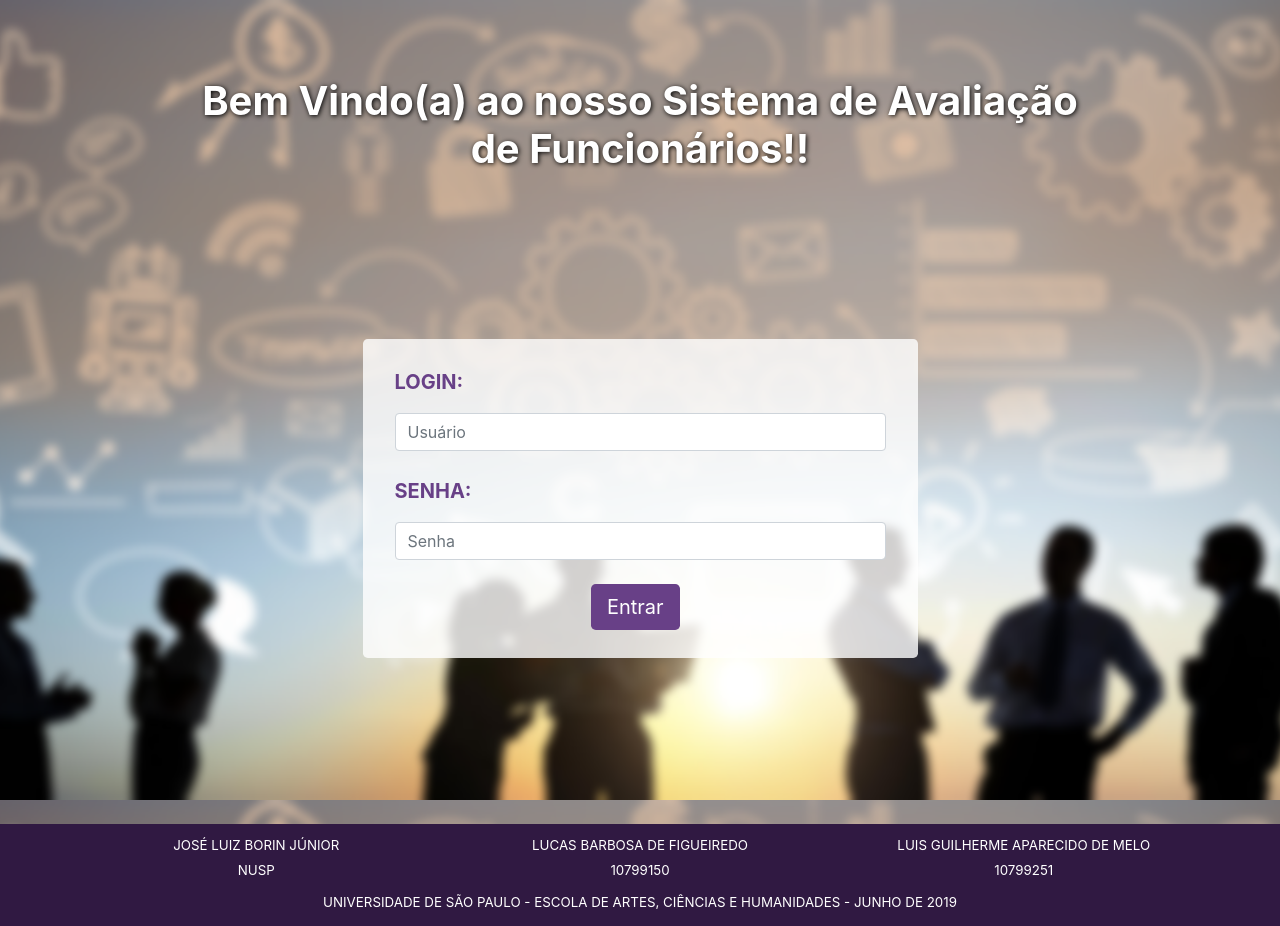
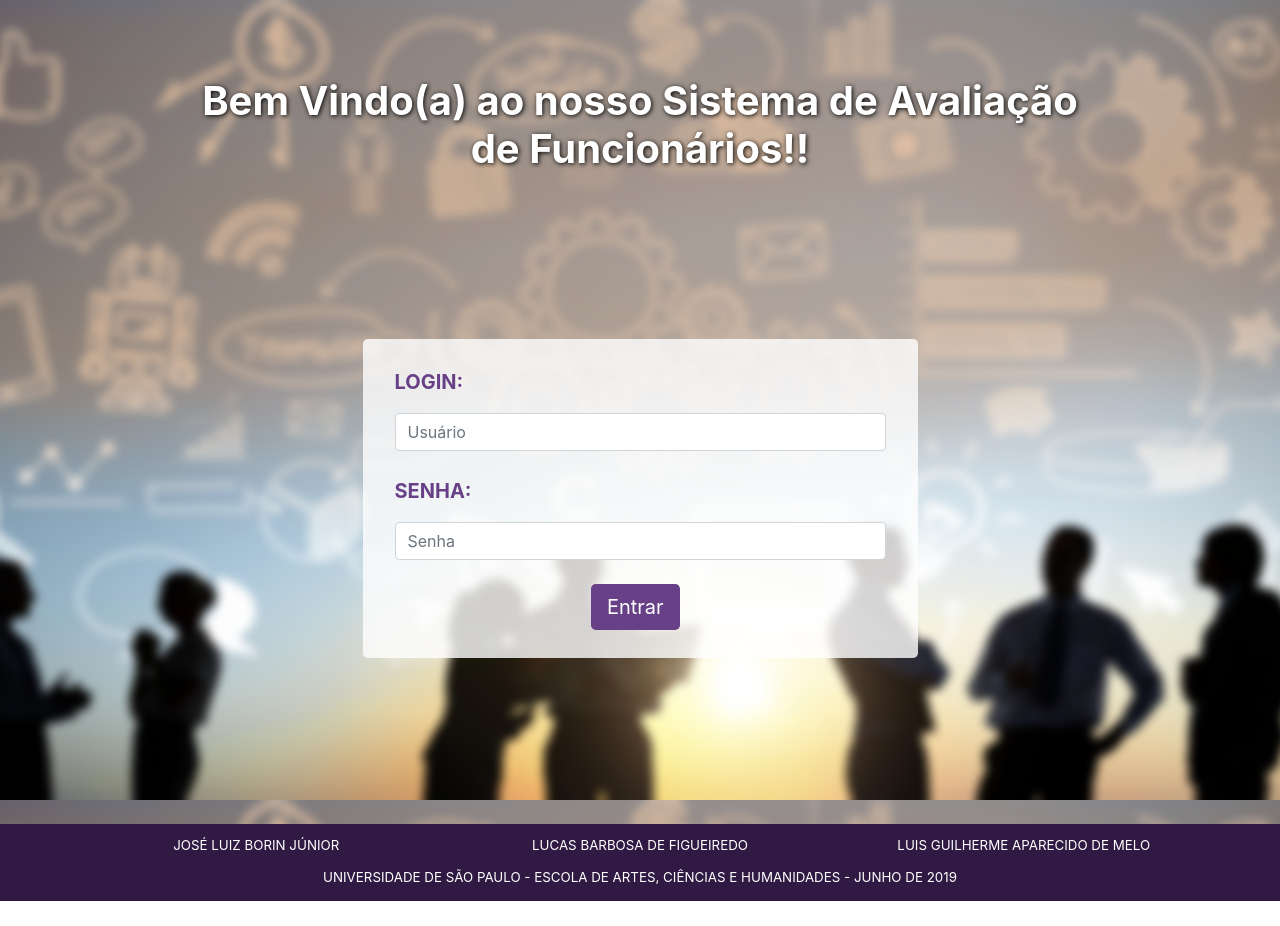
Before and after one commit to Luis-Melo/Avaliacao-de-funcionarios, a plain HTML site: page index.html in a window 1280 px wide. After the commit the page ends 901 px from the top, so only its background shows below. Drawn offline with nearby package versions, Linux system fonts and the light colour scheme.

Commit message:
Update index.html

```diff
--- a/index.html
+++ b/index.html
@@ -4,7 +4,7 @@
     <meta charset="UTF-8">
     <meta name="viewport" content="width=device-width, initial-scale=1.0">
     <meta http-equiv="X-UA-Compatible" content="ie=edge">
-    <link rel="icon" href="img/purpleStar.png">
+    <link rel="icon" href="../img/purpleStar.png">
     <link rel="stylesheet" href="style.css" type="text/css">
     <link rel="stylesheet" href="https://stackpath.bootstrapcdn.com/bootstrap/4.3.1/css/bootstrap.min.css" integrity="sha384-ggOyR0iXCbMQv3Xipma34MD+dH/1fQ784/j6cY/iJTQUOhcWr7x9JvoRxT2MZw1T" crossorigin="anonymous">
     <title>Avaliação de Funcionários</title>
@@ -31,15 +31,12 @@
         <ul>
             <li>
                 <p>José Luiz Borin Júnior</p>
-                <p>nusp</p>
             </li>
             <li>
                 <p>Lucas Barbosa de Figueiredo</p>
-                <p>10799150</p>
             </li>
             <li>
                 <p>Luis Guilherme Aparecido de Melo</p>
-                <p>10799251</p>
             </li>
         </ul>
         <p>Universidade de São Paulo - Escola de Artes, Ciências e Humanidades - Junho de 2019</p>
```
